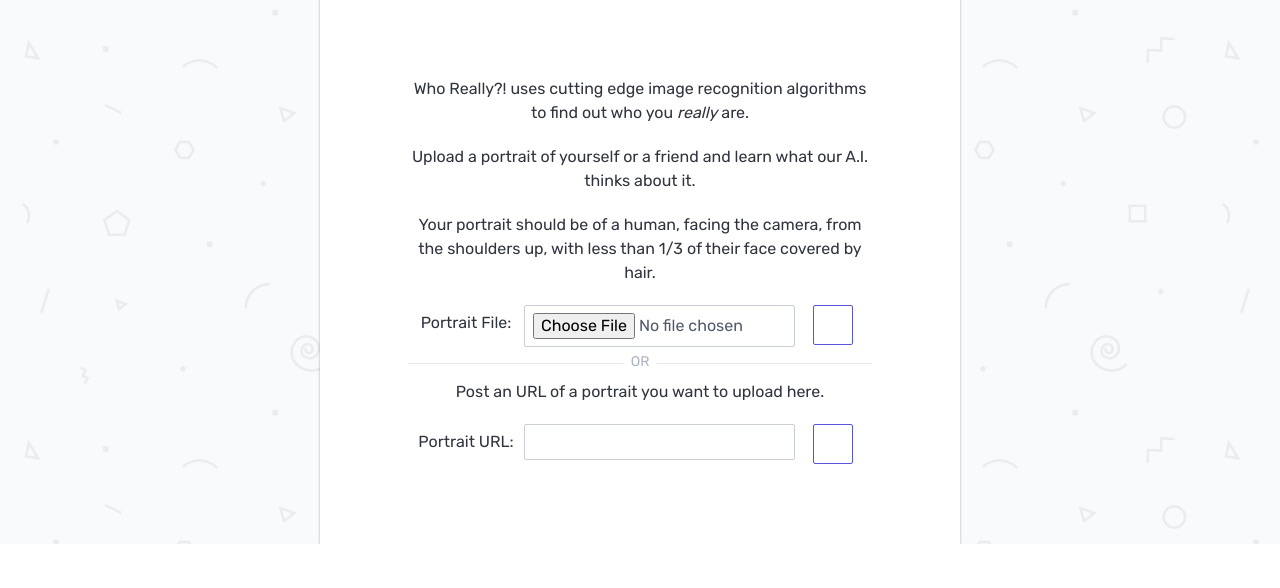
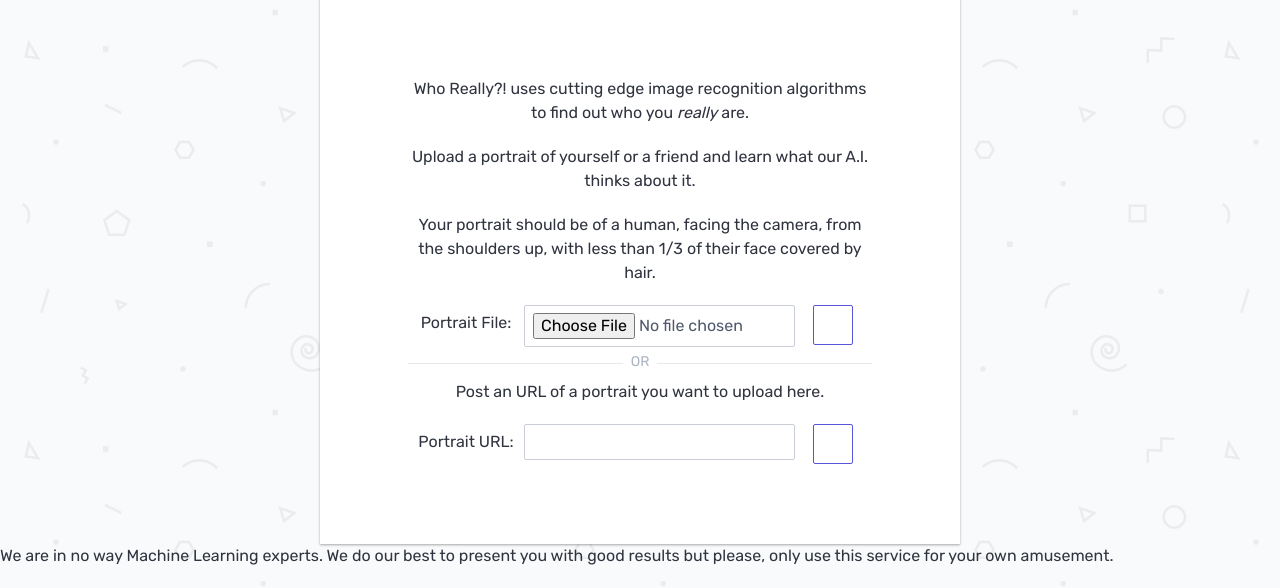
Before and after one commit to jonasmerlin/who-really-website, a website built with webpack: page dist/index.html in a window 1280 px wide. Shown: the part 316-904 px from the top of the page. Before the commit the page ends 860 px from the top, so only its background shows below. Built offline with nearby package versions, Linux system fonts and the light colour scheme; some icons are missing; files whose address does not match are found by name.

Commit message:
added disclaimer

```diff
--- a/dist/index.html
+++ b/dist/index.html
@@ -74,6 +74,10 @@
     <script src="https://ajax.googleapis.com/ajax/libs/jquery/3.2.1/jquery.min.js"></script>
     <script src="bundle.js"></script>
 
+    <footer>
+        <p>We are in no way Machine Learning experts. We do our best to present you with good results but please, only use this service for your own amusement.</p>
+    </footer>
+
 </body>
 
 </html>
```
